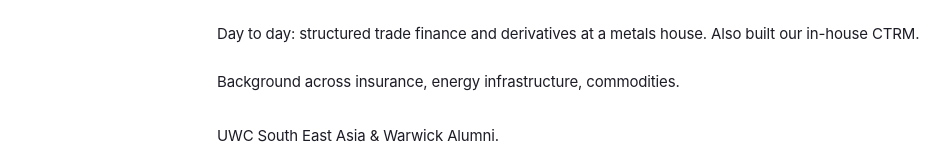
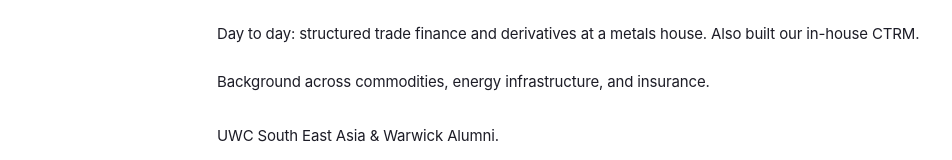
Before and after one commit to eula01/danisite, a Next.js app: page /about in a window 1280 px wide. Shown: the part 319-479 px from the top of the page, without its empty margins (173-1125 px from the left). Built offline with nearby package versions, Linux system fonts and the light colour scheme.

Commit message:
Reorder background line on about page

```diff
--- a/pages/about.tsx
+++ b/pages/about.tsx
@@ -24,7 +24,7 @@
             Day to day: structured trade finance and derivatives at a metals
             house. Also built our in-house CTRM.
           </p>
-          <p>Background across insurance, energy infrastructure, commodities.</p>
+          <p>Background across commodities, energy infrastructure, and insurance.</p>
           <p style={{ marginTop: "2em" }}>UWC South East Asia & Warwick Alumni.</p>
         </div>
       </main>
```
